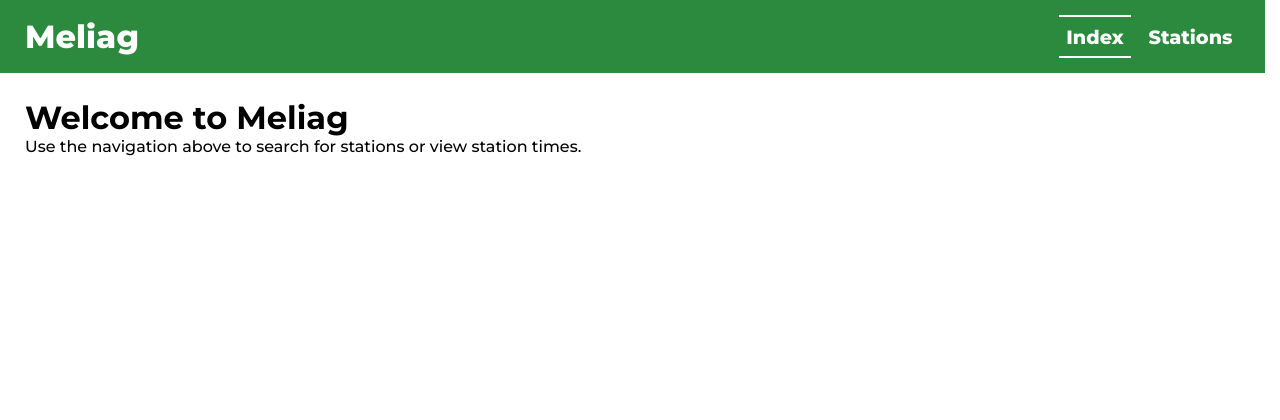
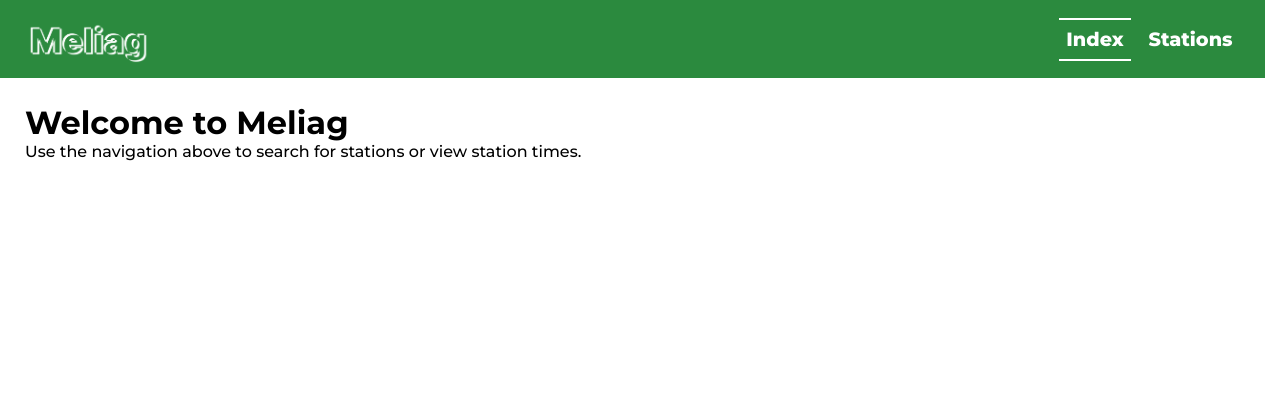
Before and after one commit to Gijs6/meliag, a Flask app: page / in a window 1280 px wide. Shown: the top 420 px of the page. Run offline with Flask 3, Linux system fonts and the light colour scheme; some libraries are stand-ins or nearby versions.

Commit message:
Replace text logo with image in header

```diff
--- a/static/styles/base.css
+++ b/static/styles/base.css
@@ -37,6 +37,7 @@ header {
     gap: 20px;
     flex-wrap: wrap;
     padding: 15px 25px;
+    color: white;
 }
 
 .header-menu {
@@ -46,8 +47,8 @@ header {
 }
 
 .menu-item {
+    color: white;
     font-weight: 800;
-    color: white;
     text-decoration: none;
     font-size: 1.2em;
     padding: 7.5px;
@@ -60,10 +61,8 @@ header {
     border-color: white;
 }
 
-.header-logo {
-    font-size: 2em;
-    font-weight: 800;
-    color: white;
+.header-logo img {
+    height: 3em;
 }
 
 main {
--- a/templates/base.html
+++ b/templates/base.html
@@ -11,17 +11,19 @@
         <link rel="icon"
               type="image/x-icon"
               href="{{ url_for('static', filename='images/fav.ico') }}" />
-        <link rel="preconnect" href="https://fonts.googleapis.com">
-        <link rel="preconnect" href="https://fonts.gstatic.com" crossorigin>
+        <link rel="preconnect" href="https://fonts.googleapis.com" />
+        <link rel="preconnect" href="https://fonts.gstatic.com" crossorigin />
         <link href="https://fonts.googleapis.com/css2?family=Montserrat:ital,wght@0,100..900;1,100..900&display=swap"
-              rel="stylesheet">
+              rel="stylesheet" />
         <script src="https://kit.fontawesome.com/4a94c21782.js"
                 crossorigin="anonymous"></script>
         {% block extra_headers %}{% endblock %}
     </head>
     <body>
         <header>
-            <span class="header-logo">Meliag</span>
+            <div class="header-logo">
+                <img src="{{ url_for('static', filename='logoset/full_bg-trans_white.png') }}" />
+            </div>
             {% macro menu_item(endpoint, name) %}
                 <a href="{{ url_for(endpoint) }}"
                    class="menu-item{% if request.endpoint == endpoint %} menu-item-active{% endif %}">{{ name }}</a>
```
